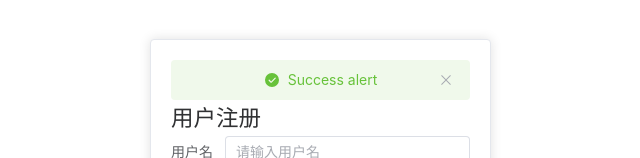
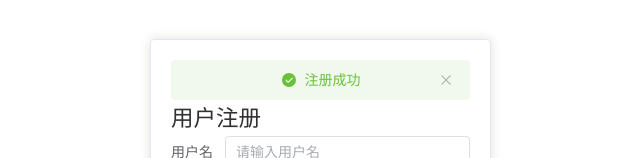
Before and after one commit to mao2006/confession_wall, a Vue app: page /register in a window 1280 px wide. Both pictures are taken after a click on the button "注册". Shown: the part 232-390 px from the top of the page, without its empty margins (149-789 px from the left). Built offline with nearby package versions, Linux system fonts and the light colour scheme.

Commit message:
update 20240922 22:05

```diff
--- a/src/views/register_page.vue
+++ b/src/views/register_page.vue
@@ -5,7 +5,7 @@
             表白墙
         </el-header>
         <el-card  shadow="always">
-            <el-alert title="Success alert" v-if="alert.is_alert.value ==true" type="success" center show-icon />
+            <el-alert title="注册成功" v-if="alert.is_alert.value ==true" type="success" center show-icon />
             <h2>用户注册</h2>
             <el-form>
                 <el-form-item label="用户名">
```
